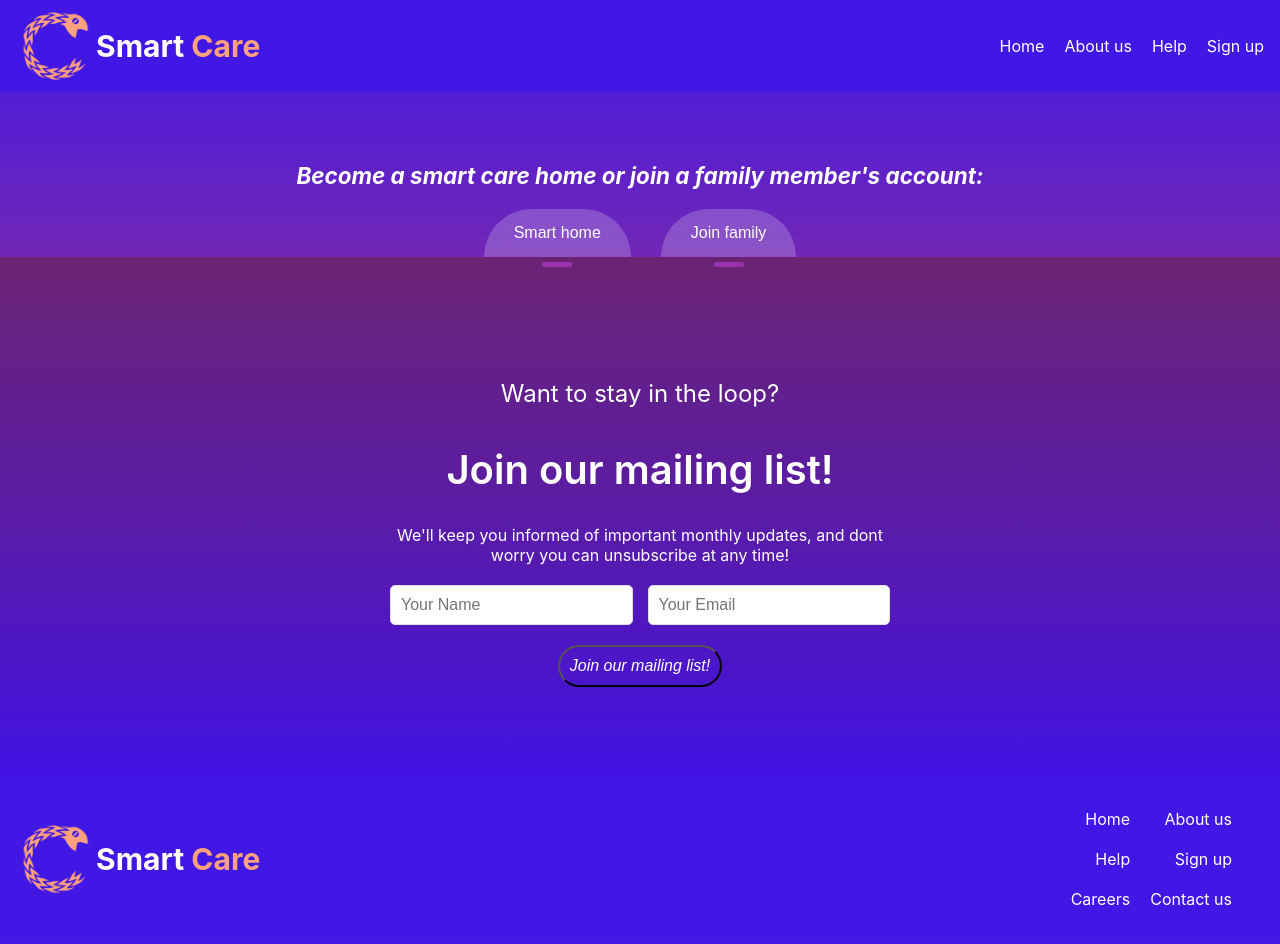
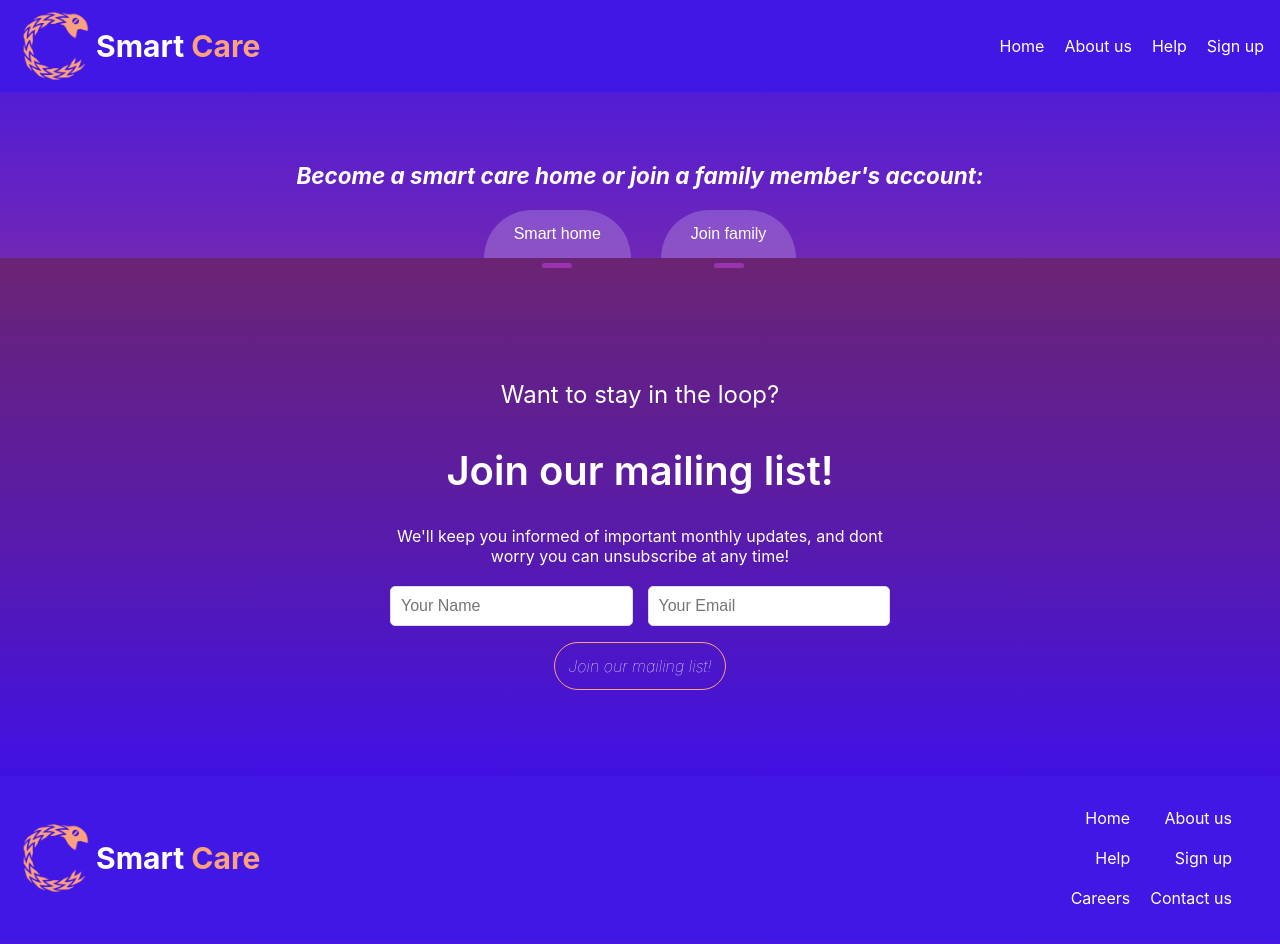
Before and after one commit to LolaSheehy-White/IterationInc-Marketing, a React (Create React App) app: page /SignUp in a window 1280 px wide. Shown: the top 944 px of the page. Built offline with nearby package versions, Linux system fonts and the light colour scheme.

Commit message:
fixing signup buttons

```diff
--- a/src/pages/SignUp.js
+++ b/src/pages/SignUp.js
@@ -118,7 +118,7 @@ const SignUp = () => {
                             required
                         />
                     </div>
-                <button type="submit">
+                <button type="submit" className="button-email">
                     Join our mailing list!
                 </button>
                 </form>
--- a/src/signup.css
+++ b/src/signup.css
@@ -68,6 +68,7 @@
 }
 
 .button-email {
+  all: unset;
   display: inline-block;
   padding: 10px 20px;
   background-color: transparent;
```
